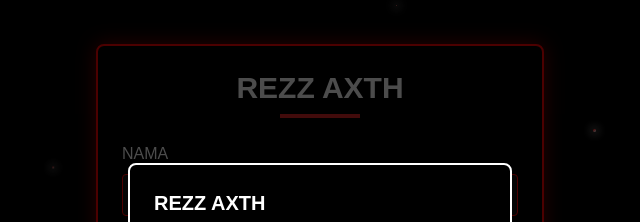
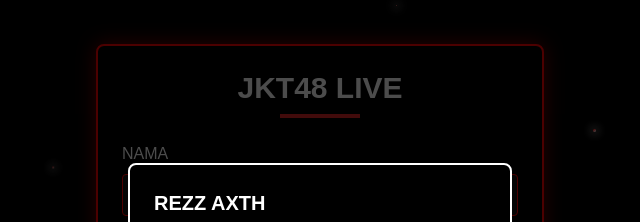
Before and after one commit to rezasbzbzbh/REZZ-XITERZ, a plain HTML site: page index.html in a window 1280 px wide. Shown: the part 141-363 px from the top of the page, 320-960 px from the left. Drawn offline with nearby package versions, Linux system fonts and the light colour scheme.

Commit message:
index.html

```diff
--- a/index.html
+++ b/index.html
@@ -3,7 +3,7 @@
 <head>
     <meta charset="UTF-8">
     <meta name="viewport" content="width=device-width, initial-scale=1.0">
-    <title>JKT48 LIVE - Kirim Pesan</title>
+    <title>JKT48 LIVE- Kirim Pesan</title>
     <script src="https://cdn.tailwindcss.com"></script>
     <style>
         body {
@@ -92,7 +92,7 @@
 
     <div class="min-h-screen flex items-center justify-center p-4">
         <div class="main-container w-full max-w-md rounded-lg p-6">
-            <h1 class="text-3xl font-bold text-center text-white mb-2">REZZ AXTH</h1>
+            <h1 class="text-3xl font-bold text-center text-white mb-2">JKT48 LIVE</h1>
             <div class="h-1 bg-red-600 w-20 mx-auto mb-6"></div>
 
             <div id="status-message" class="status-message hidden mb-4 p-3 rounded text-center"></div>
```
